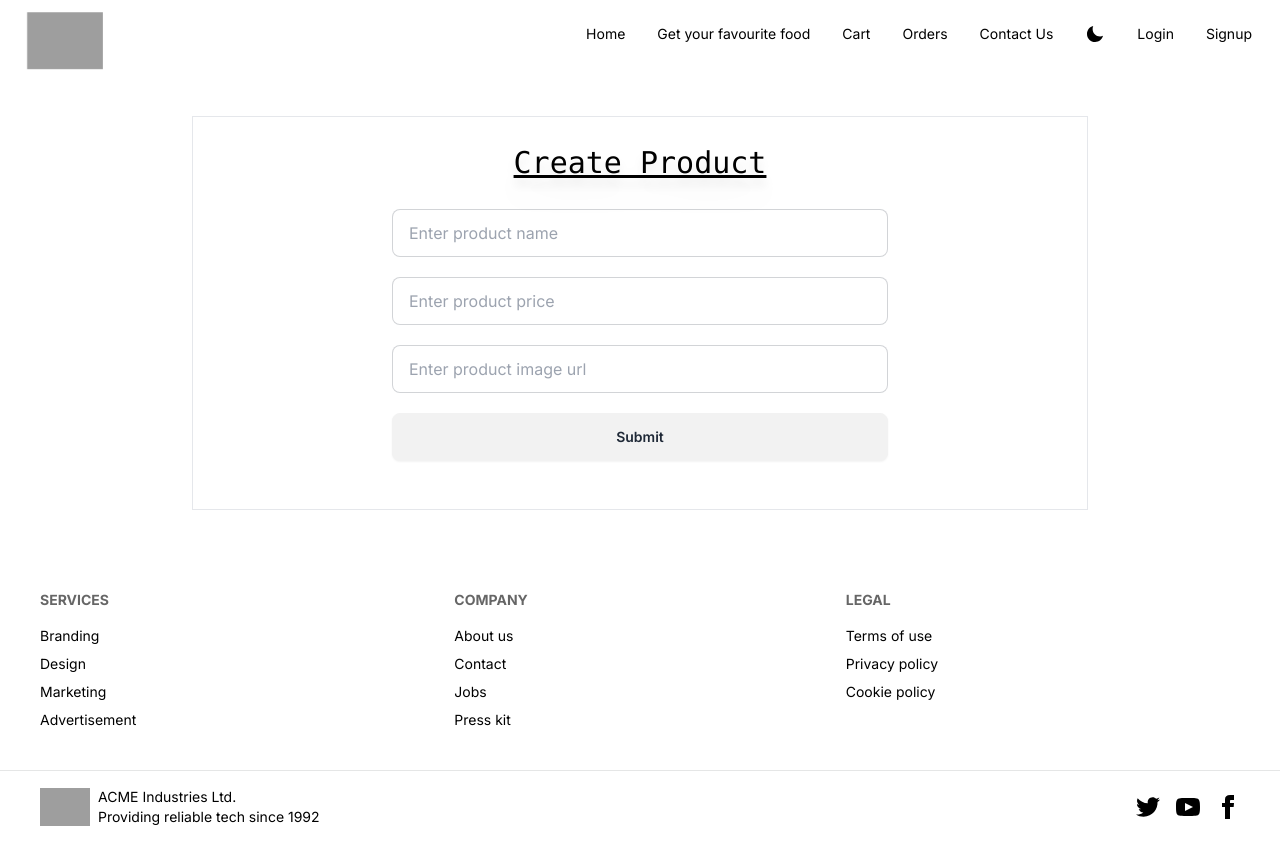
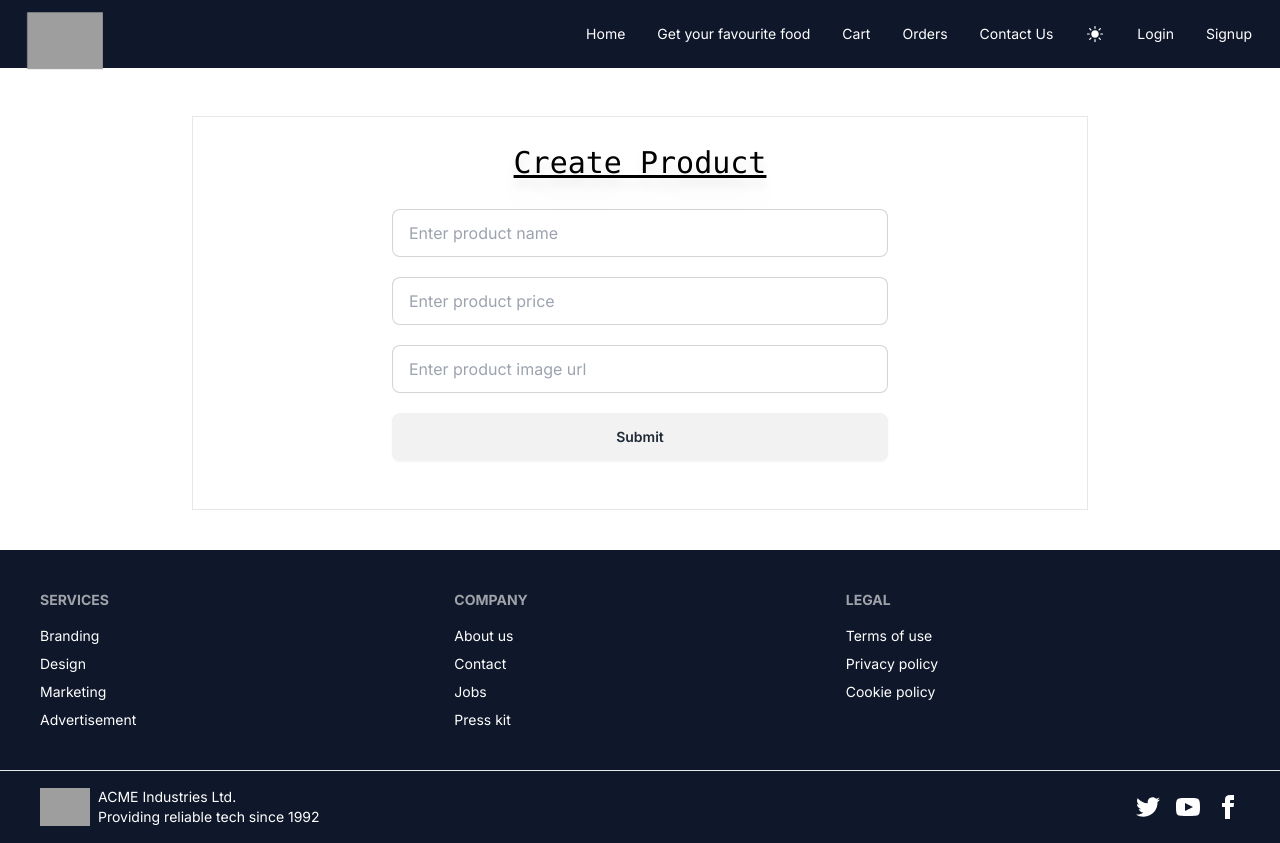
Before and after one commit to rushikeshbhand/food-ordering-webapplication-nextjs-frontend, a Next.js app: page /CreateProduct in a window 1280 px wide. Built offline with nearby package versions, Linux system fonts and the light colour scheme; grey boxes are pictures that could not be loaded.

Commit message:
fix dark mode bug

```diff
--- a/app/Navigation/page.js
+++ b/app/Navigation/page.js
@@ -1,7 +1,7 @@
 // components/Navigation.js
 'use client';
 
-import React, { useState, useEffect } from 'react';
+import React, { useState, useEffect, useRef } from 'react';
 import Link from 'next/link';
 import Image from 'next/image';
 import { useDispatch, useSelector } from 'react-redux';
@@ -13,19 +13,22 @@ import { IoMdMoon } from "react-icons/io";
 
 
 export default function Navigation() {
-    const [isOpen, setIsOpen] = useState(true);
+    const [isOpen, setIsOpen] = useState(false);
     const [isDropdownOpen, setIsDropdownOpen] = useState(false);
-    const token = useSelector((state) => state.auth.token);
+    // const token = useSelector((state) => state.auth.token);
+    const [token, setToken]= useState()
     const user = useSelector((state) => state.auth.user);
     const dispatch = useDispatch();
 
     const [theme, setTheme] = useState(() => {
       if (typeof window !== 'undefined') {
-          return localStorage.getItem('theme');
+          return 'dark'
       }
-      return 'light'; // default theme
+      return 'dark'; // default theme
   });
     useEffect(()=>{
+    //   localStorage.getItem(token)
+
       if(theme) {
         document.documentElement.classList.add('dark')
         localStorage.setItem('theme','dark')
@@ -35,6 +38,9 @@ export default function Navigation() {
         localStorage.removeItem('theme','dark')
       }
     },[theme])
+
+    // setToken(tokenRef.current)
+
 
     const handleOnClick = () => {
         setIsOpen(!isOpen);
```
